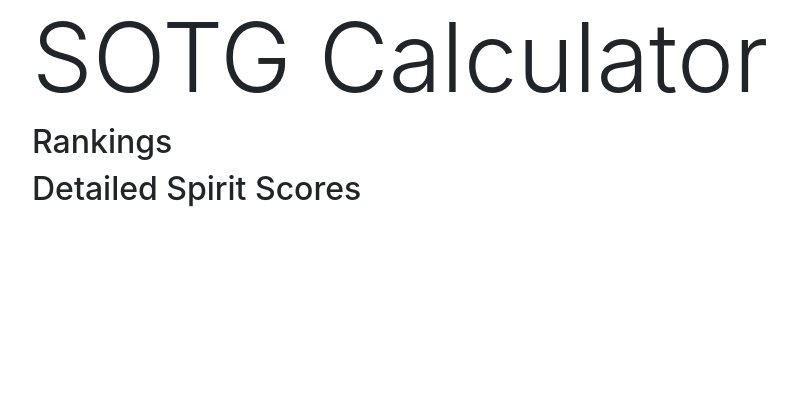
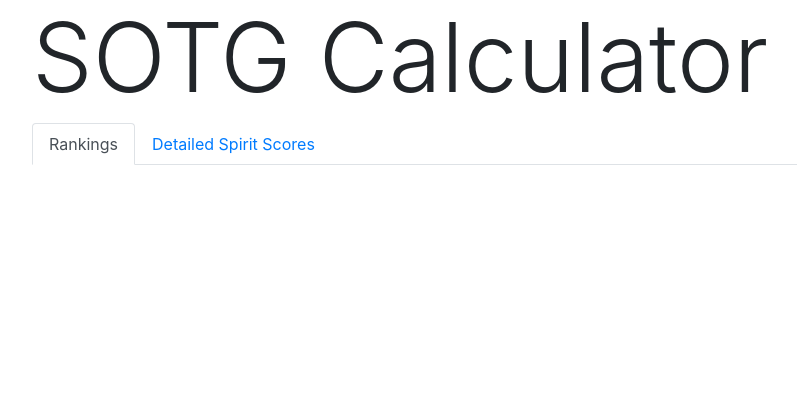
Before and after one commit to india-ultimate/sotg-calculator, a Flask app: template templates/index.html.jinja in a window 1280 px wide. Shown: the top 420 px of the page, without its empty margins (53-850 px from the left). Run offline with Flask 2, Linux system fonts and the light colour scheme; the template is opened without the code that fills it, so the values that code supplies are empty; some libraries are stand-ins or nearby versions.

Commit message:
Use tabs for the rankings and the detailed scores

```diff
--- a/templates/base.html.jinja
+++ b/templates/base.html.jinja
@@ -15,7 +15,7 @@
     </style>
   </head>
   <body>
-    <div class="container">
+    <div class="pb-5 container">
     {% block content %}
     {% endblock %}
     </div>
@@ -27,5 +27,8 @@
         </span>
       </div>
     </footer>
+    <script src="https://code.jquery.com/jquery-3.2.1.slim.min.js" integrity="sha384-KJ3o2DKtIkvYIK3UENzmM7KCkRr/rE9/Qpg6aAZGJwFDMVNA/GpGFF93hXpG5KkN" crossorigin="anonymous"></script>
+    <script src="https://cdnjs.cloudflare.com/ajax/libs/popper.js/1.12.9/umd/popper.min.js" integrity="sha384-ApNbgh9B+Y1QKtv3Rn7W3mgPxhU9K/ScQsAP7hUibX39j7fakFPskvXusvfa0b4Q" crossorigin="anonymous"></script>
+    <script src="https://maxcdn.bootstrapcdn.com/bootstrap/4.0.0/js/bootstrap.min.js" integrity="sha384-JZR6Spejh4U02d8jOt6vLEHfe/JQGiRRSQQxSfFWpi1MquVdAyjUar5+76PVCmYl" crossorigin="anonymous"></script>
   </body>
 </html>
--- a/templates/index.html.jinja
+++ b/templates/index.html.jinja
@@ -3,12 +3,18 @@
 <h1 class="display-1">SOTG Calculator</h1>
 {% if rankings is not none %}
 
-<!-- Display the rankings, if they have been computed! -->
-<h2>Rankings</h2>
+<nav>
+  <div class="nav nav-tabs" id="nav-tab" role="tablist">
+    <a class="nav-item nav-link active" id="nav-home-tab" data-toggle="tab" href="#nav-home" role="tab" aria-controls="nav-home" aria-selected="true">Rankings</a>
+    <a class="nav-item nav-link" id="nav-profile-tab" data-toggle="tab" href="#nav-profile" role="tab" aria-controls="nav-profile" aria-selected="false">Detailed Spirit Scores</a>
+  </div>
+</nav>
+
+<div class="tab-content" id="nav-tabContent">
+  <div class="tab-pane fade show active" id="nav-home" role="tabpanel" aria-labelledby="nav-home-tab">
     {{ rankings.to_html(classes=['table'], float_format='%.2f', justify='left', border=0) }}
-
-<!-- Display the detailed spirit scores by team -->
-<h2>Detailed Spirit Scores</h2>
+  </div>
+  <div class="tab-pane fade" id="nav-profile" role="tabpanel" aria-labelledby="nav-profile-tab">
     {% for team, scores in detailed_scores %}
     <div class="card border-dark mb-5">
       <div class="card-header text-center">
@@ -19,7 +25,8 @@
       </div>
     </div>
     {% endfor %}
-
+  </div>
+</div>
 
 {% elif url is not none %}
 
@@ -84,7 +91,6 @@
     {% endfor %}
   </div>
 
-
   <input type="submit" value="Get Scores" class="btn btn-primary"/>
 </form>
 
```
Lines whose indentation alone changed are shown as unchanged.
